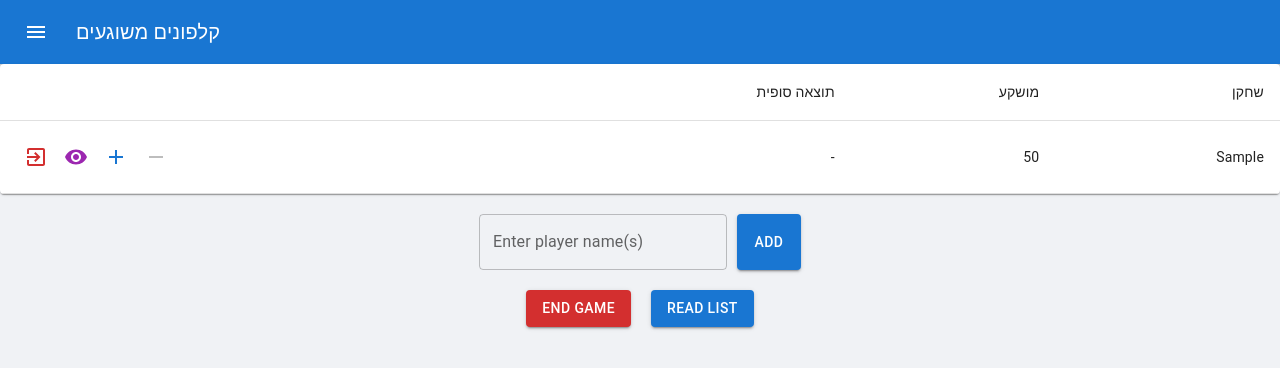
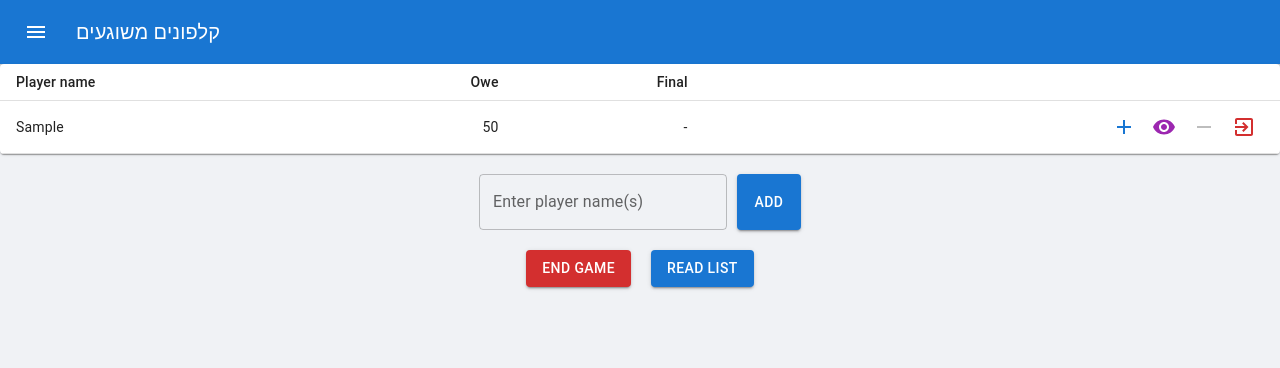
Before and after one commit to aviv92/KilfunimMeshugaim, a React (Vite) app: page / in a window 1280 px wide. Both pictures are taken after typing "Sample" into the empty fields and a click on the button "ADD". Shown: the top 368 px of the page. Built offline with nearby package versions, Linux system fonts and the light colour scheme.

Commit message:
Change read list
Signed-off-by: Aviv Turgeman <aturgema@redhat.com>

```diff
--- /dev/null
+++ b/src/components/PlayerTable/PlayerActions.tsx
@@ -0,0 +1,56 @@
+import { FC } from "react";
+
+import AddIcon from "@mui/icons-material/Add";
+import VisibilityIcon from "@mui/icons-material/Visibility";
+import VisibilityOffIcon from "@mui/icons-material/VisibilityOff";
+import RemoveIcon from "@mui/icons-material/Remove";
+import ExitToAppIcon from "@mui/icons-material/ExitToApp";
+import { IconButton } from "@mui/material";
+import { usePlayerStore, useSettingsStore } from "../../stores";
+import { PlayerRowProps } from "./types";
+
+const PlayerActions: FC<PlayerRowProps> = ({ index, player }) => {
+  const { updateOwed, usedShowMe, quitPlayer } = usePlayerStore();
+  const { defaultRebuy } = useSettingsStore();
+
+  const handleQuitPlayer = (index: number) => {
+    const finalResult = prompt("Enter final amount");
+    if (finalResult !== null) {
+      quitPlayer(index, parseFloat(finalResult));
+    }
+  };
+  return (
+    <>
+      <IconButton
+        color="primary"
+        onClick={() => updateOwed(index, defaultRebuy)}
+        disabled={player.hasQuit}
+      >
+        <AddIcon />
+      </IconButton>
+      <IconButton
+        color={player.showMe ? "secondary" : "default"}
+        onClick={() => usedShowMe(index)}
+        disabled={!player.showMe || player.hasQuit}
+      >
+        {player.showMe ? <VisibilityIcon /> : <VisibilityOffIcon />}
+      </IconButton>
+      <IconButton
+        color="secondary"
+        onClick={() => updateOwed(index, defaultRebuy * -1)}
+        disabled={player.hasQuit || player.owed === defaultRebuy}
+      >
+        <RemoveIcon />
+      </IconButton>
+      <IconButton
+        color="error"
+        onClick={() => handleQuitPlayer(index)}
+        disabled={player.hasQuit}
+      >
+        <ExitToAppIcon />
+      </IconButton>
+    </>
+  );
+};
+
+export default PlayerActions;
--- /dev/null
+++ b/src/components/PlayerTable/PlayerRow.tsx
@@ -0,0 +1,21 @@
+import { TableRow, TableCell } from "@mui/material";
+import { FC } from "react";
+import { PlayerRowProps } from "./types";
+import PlayerActions from "./PlayerActions";
+
+const PlayerRow: FC<PlayerRowProps> = ({ player, index }) => {
+  return (
+    <TableRow key={player.name}>
+      <TableCell>{player.name}</TableCell>
+      <TableCell align="right">{player.owed}</TableCell>
+      <TableCell align="right">
+        {player.hasQuit ? player?.finalResult : "-"}
+      </TableCell>
+      <TableCell align="right">
+        <PlayerActions player={player} index={index} />
+      </TableCell>
+    </TableRow>
+  );
+};
+
+export default PlayerRow;
--- a/src/components/PlayerTable/PlayerTable.tsx
+++ b/src/components/PlayerTable/PlayerTable.tsx
@@ -1,5 +1,5 @@
-import React from "react";
-import { usePlayerStore, useSettingsStore } from "../../stores";
+import { FC } from "react";
+import { usePlayerStore } from "../../stores";
 import {
   Table,
   TableBody,
@@ -8,77 +8,26 @@ import {
   TableHead,
   TableRow,
   Paper,
-  IconButton,
 } from "@mui/material";
-import AddIcon from "@mui/icons-material/Add";
-import VisibilityIcon from "@mui/icons-material/Visibility";
-import VisibilityOffIcon from "@mui/icons-material/VisibilityOff";
-import RemoveIcon from "@mui/icons-material/Remove";
-import ExitToAppIcon from "@mui/icons-material/ExitToApp";
+import PlayerRow from "./PlayerRow";
 
-const PlayerTable: React.FC = () => {
-  const { players, updateOwed, usedShowMe, quitPlayer } = usePlayerStore();
-  const { defaultRebuy } = useSettingsStore();
-
-  const handleQuitPlayer = (index: number) => {
-    const finalResult = prompt("Enter final amount");
-    if (finalResult !== null) {
-      quitPlayer(index, parseFloat(finalResult));
-    }
-  };
+const PlayerTable: FC = () => {
+  const { players } = usePlayerStore();
 
   return (
     <TableContainer component={Paper}>
-      <Table>
+      <Table size="small" sx={{ minWidth: 650 }}>
         <TableHead>
           <TableRow>
-            <TableCell align="left"></TableCell>
-            <TableCell align="right">תוצאה סופית</TableCell>
-            <TableCell align="right">מושקע</TableCell>
-            <TableCell align="right">שחקן</TableCell>
+            <TableCell>Player name</TableCell>
+            <TableCell align="right">Owe</TableCell>
+            <TableCell align="right">Final</TableCell>
+            <TableCell align="right" />
           </TableRow>
         </TableHead>
         <TableBody>
           {players.map((player, index) => (
-            <TableRow key={player.name}>
-              <TableCell align="left">
-                <IconButton
-                  color="error"
-                  onClick={() => handleQuitPlayer(index)}
-                  disabled={player.hasQuit}
-                >
-                  <ExitToAppIcon />
-                </IconButton>
-                <IconButton
-                  color={player.showMe ? "secondary" : "default"}
-                  onClick={() => usedShowMe(index)}
-                  disabled={!player.showMe || player.hasQuit}
-                >
-                  {player.showMe ? <VisibilityIcon /> : <VisibilityOffIcon />}
-                </IconButton>
-                <IconButton
-                  color="primary"
-                  onClick={() => updateOwed(index, defaultRebuy)}
-                  disabled={player.hasQuit}
-                >
-                  <AddIcon />
-                </IconButton>
-                <IconButton
-                  color="primary"
-                  onClick={() => updateOwed(index, defaultRebuy * -1)}
-                  disabled={player.hasQuit || player.owed === defaultRebuy}
-                >
-                  <RemoveIcon />
-                </IconButton>
-              </TableCell>
-              <TableCell align="right">
-                {player.hasQuit ? player?.finalResult : "-"}
-              </TableCell>
-              <TableCell align="right">{player.owed}</TableCell>
-              <TableCell align="right" component="th" scope="row">
-                {player.name}
-              </TableCell>
-            </TableRow>
+            <PlayerRow player={player} index={index} />
           ))}
         </TableBody>
       </Table>
--- /dev/null
+++ b/src/components/PlayerTable/types.ts
@@ -0,0 +1,6 @@
+import { Player } from "../../stores/usePlayerStore";
+
+export type PlayerRowProps = {
+  player: Player;
+  index: number;
+};
--- a/src/components/ReadOweListButton/utils.ts
+++ b/src/components/ReadOweListButton/utils.ts
@@ -1,18 +1,35 @@
 import { Player } from "../../stores/usePlayerStore";
+
+const getClubBurn = (amount: string) => {
+  if (amount === "50") return `${amount} Boonkers club`;
+  if (amount === "100") return `${amount} Solidi club`;
+  if (amount === "150") return `${amount} Fish club`;
+  if (amount === "200") return `${amount} Megafish club`;
+  if (amount === "250") return `${amount} Ultrafish club`;
+
+  return `${amount} Tilt fish club`;
+};
 
 export const speakOwedAmounts = (players: Player[]) => {
   const synth = window.speechSynthesis;
   const utterances: SpeechSynthesisUtterance[] = [];
 
-  const introYOYO = new SpeechSynthesisUtterance("Yo Yo Yo");
-  utterances.push(introYOYO);
-
-  const intro = new SpeechSynthesisUtterance("Listen up fishes");
+  const intro = new SpeechSynthesisUtterance("Yo Yo Yo Listen up fishes");
   utterances.push(intro);
 
-  players.forEach((player) => {
+  const groupedByOwed = players.reduce((acc, player) => {
+    const amount = player.owed;
+    if (!acc[amount]) {
+      acc[amount] = [];
+    }
+    acc[amount].push(player.name);
+    return acc;
+  }, {} as { [key: number]: string[] });
+
+  Object.keys(groupedByOwed).forEach((amount: any) => {
+    const names = groupedByOwed[amount];
     const utterance = new SpeechSynthesisUtterance(
-      `${player.name} ${player.owed}`
+      `${getClubBurn(amount)} ${names.join(", ")}`
     );
     utterances.push(utterance);
   });
@@ -20,7 +37,7 @@ export const speakOwedAmounts = (players: Player[]) => {
   const speakNext = (index: number) => {
     if (index < utterances.length) {
       utterances[index].onend = () => {
-        setTimeout(() => speakNext(index + 1), 100); // Wait for 100 ms before the next utterance
+        setTimeout(() => speakNext(index + 1), 10);
       };
       synth.speak(utterances[index]);
     }
```
